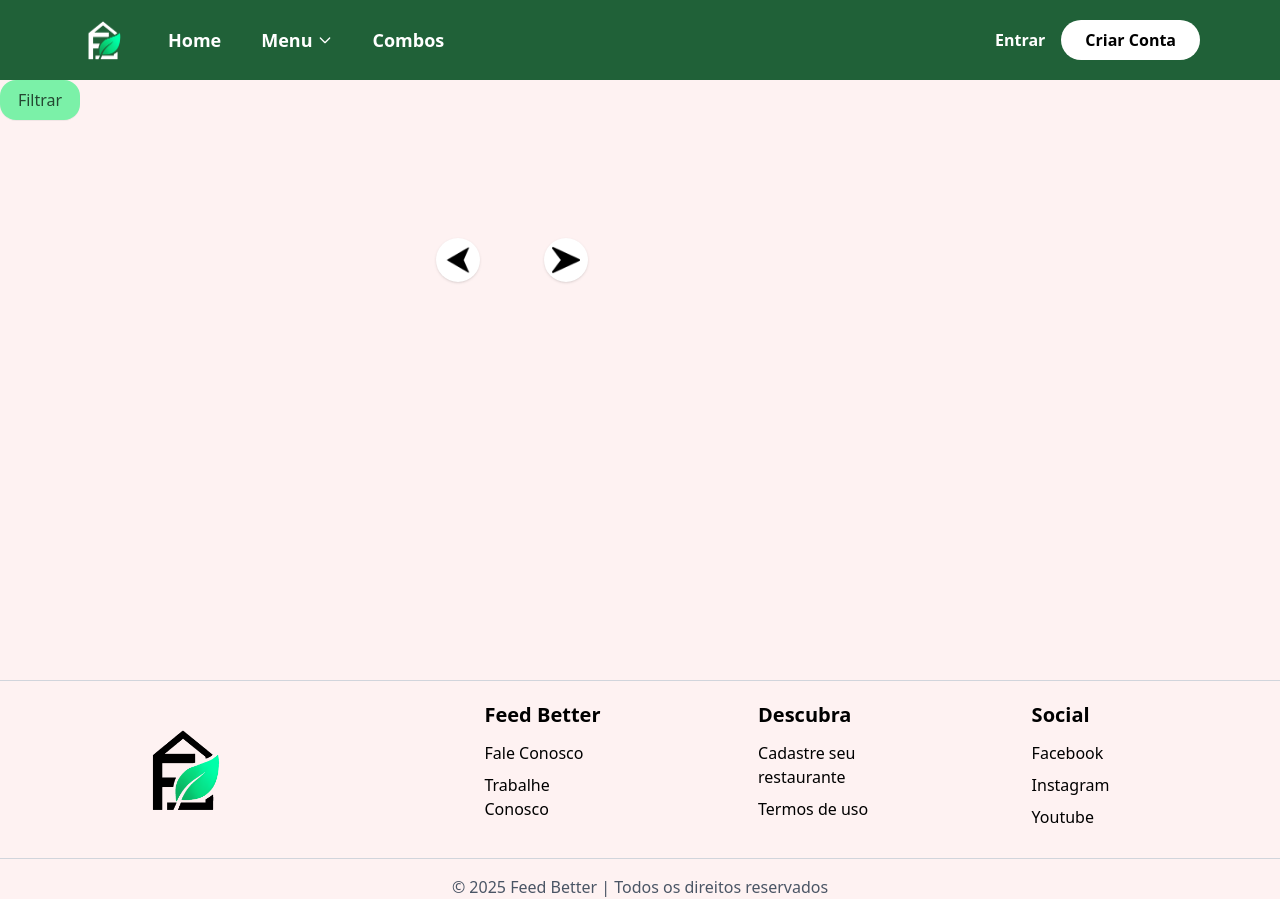
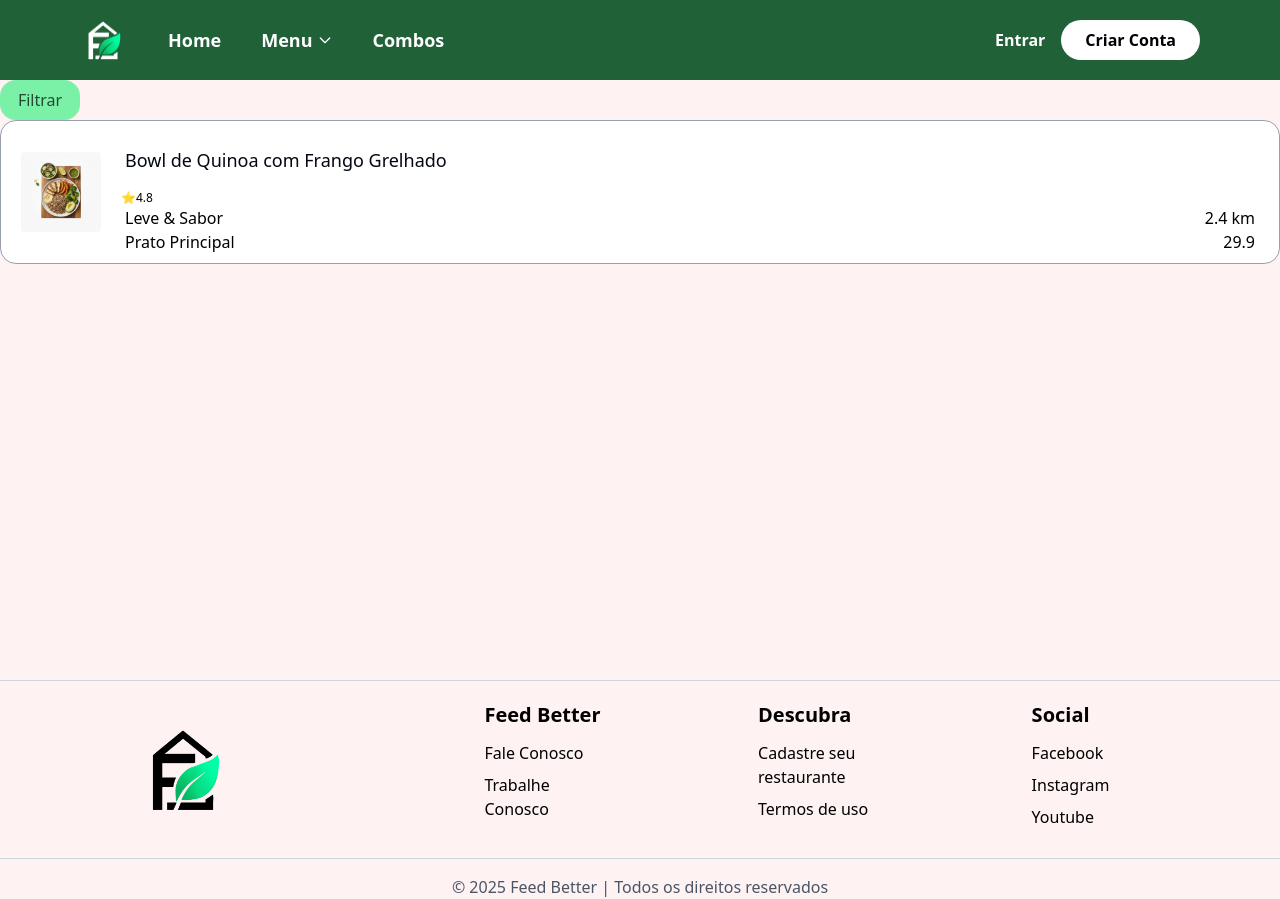
Before and after one commit to DrumondParizottoPiccolo/WebDelivery, a React (Vite) app: page /combos in a window 1280 px wide. Built offline with nearby package versions, Linux system fonts and the light colour scheme.

Commit message:
Fix: investigando a aparição dos itens

```diff
--- a/src/Components/Catalogo.jsx
+++ b/src/Components/Catalogo.jsx
@@ -28,19 +28,11 @@ const snacksESobremesas = [
 ];
 
 
-
-
-
-
 function Catalogo() {
   return (
     <div className='flex flex-col justify-center w-full'>
-      <Carrossel
-        items={pratosPrincipais}
-        itemsPerPage={3}
-        renderItem={(item)=>{<ItemCompra {...item}/>}}
-      />
 
+      <ItemCompra {...pratosPrincipais[0]}/>
     </div>
   )
 }
--- a/src/Components/ItemCompra.jsx
+++ b/src/Components/ItemCompra.jsx
@@ -35,17 +35,17 @@ return(
         className='w-20 h-20 ml-5 rounded-sm'
         />
         <div className='flex flex-col p-2 w-full text-left' >
-            <h1 className='font-medium text-lg p-4 text-gray-950'>Açai delicia hum resresres </h1>
+            <h1 className='font-medium text-lg p-4 text-gray-950'>{titulo}</h1>
             <div className='flex justify-between ml-3'>
-                <p className='text-xs'>⭐4.6</p>
+                <p className='text-xs'>⭐{rev}</p>
             </div>
             <div className='flex gap-2 justify-between px-4'>
-                <p className=''>Bello res.</p>
-                <p className='font-light'>22km</p>
+                <p className=''>{restaurante}</p>
+                <p className='font-light'>{distancia}</p>
             </div>
             <div className='flex gap-2 justify-between px-4'>
-                <p className='font-thin'>Vegano</p>
-                <p className='font-light'>R$23,59</p>
+                <p className='font-thin'>{categoria}</p>
+                <p className='font-light'>{preco}</p>
             </div>
         </div>
     </div>
```
